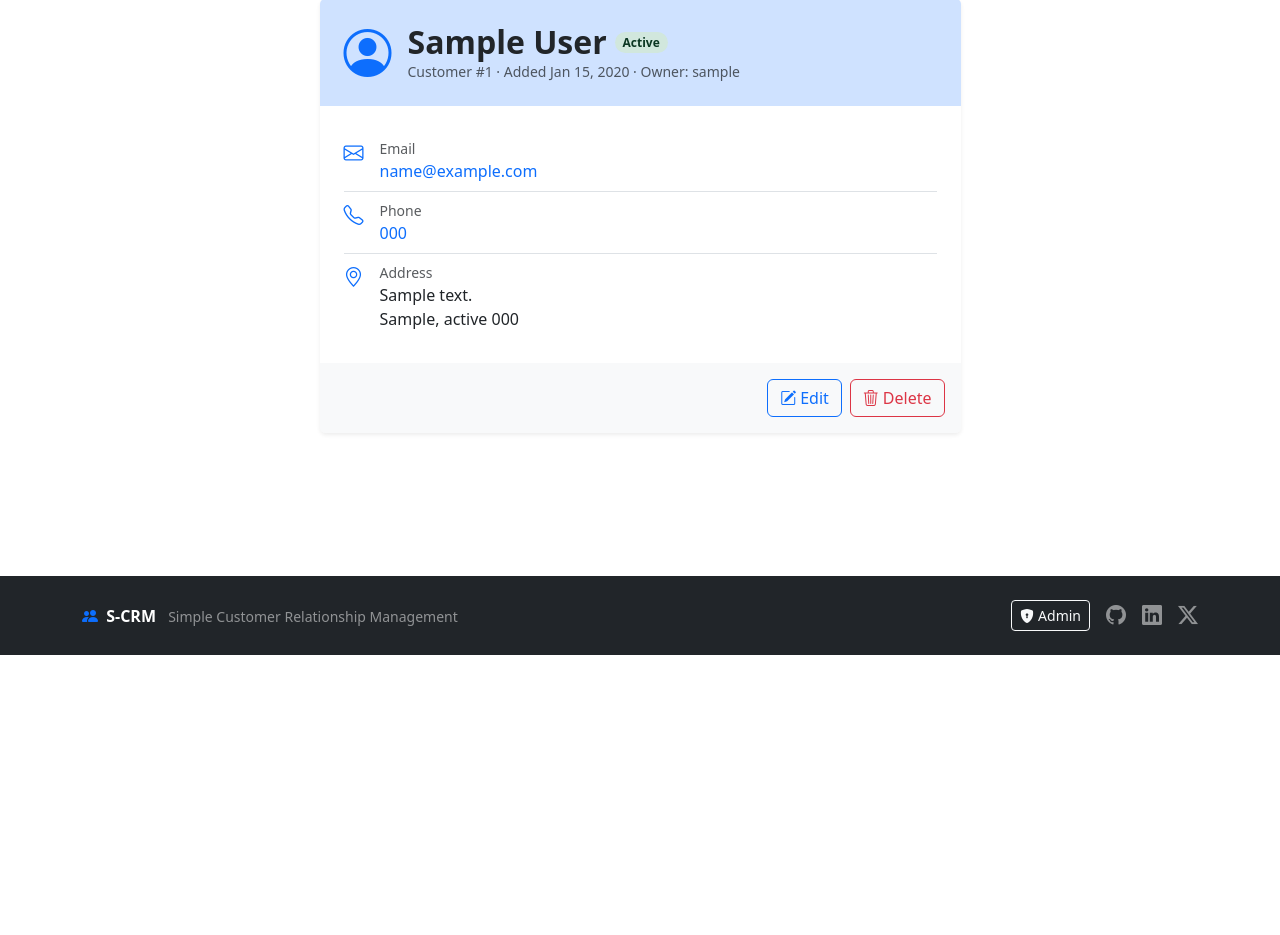
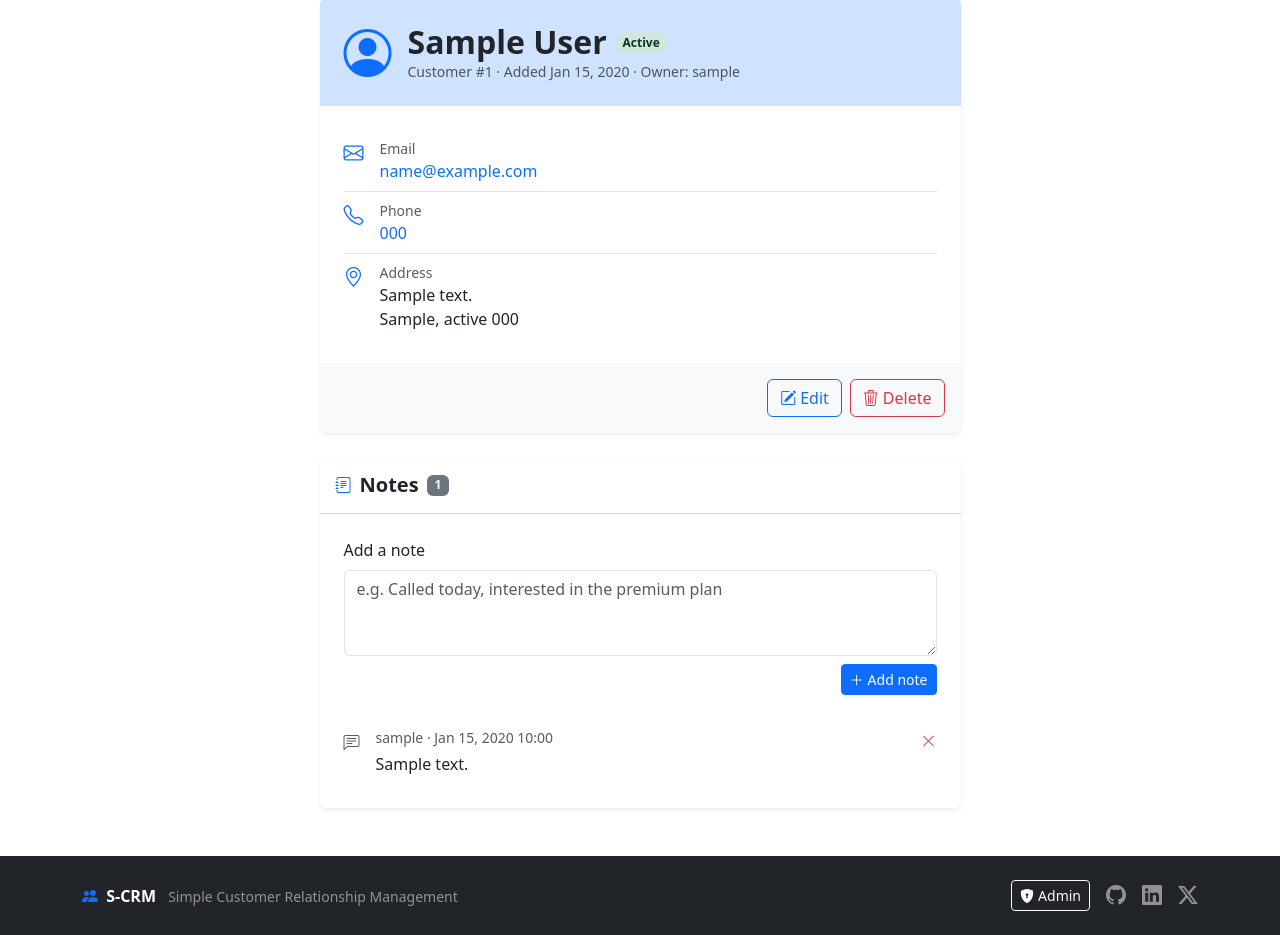
Before and after one commit to sumanshekhar698/s_crm, a Django app: page /record/1/ in a window 1280 px wide. Shown: the part 145-1080 px from the top of the page. Before the commit the page ends 800 px from the top, so only its background shows below. Run offline with Django 5.2, Linux system fonts and the light colour scheme; a user stored in the database is signed in; tables that the repository leaves empty hold one stand-in row (values such as "Sample post").

Commit message:
Add notes per customer (Note model with ForeignKey to Record)
Notes timeline on the record page, add/delete views scoped to the user's customers, and an inline in the admin.

Co-authored-by: Cursor <cursoragent@cursor.com>

```diff
--- a/customers/forms.py
+++ b/customers/forms.py
@@ -1,7 +1,7 @@
 from django.contrib.auth.forms import UserCreationForm
 from django.contrib.auth.models import User
 from django import forms
-from .models import Record
+from .models import Note, Record
 
 class SignUpForm(UserCreationForm):
 	first_name = forms.CharField(label="First name", max_length=100)
@@ -94,3 +94,18 @@ class AddRecordForm(forms.ModelForm):
 			if name in self.fields:
 				css = self.fields[name].widget.attrs.get('class', '')
 				self.fields[name].widget.attrs['class'] = f'{css} is-invalid'.strip()
+
+
+class NoteForm(forms.ModelForm):
+
+	class Meta:
+		model = Note
+		fields = ('body',)
+		labels = {'body': 'Add a note'}
+		widgets = {
+			'body': forms.Textarea(attrs={
+				'class': 'form-control',
+				'rows': 3,
+				'placeholder': 'e.g. Called today, interested in the premium plan',
+			}),
+		}
--- a/customers/models.py
+++ b/customers/models.py
@@ -31,3 +31,17 @@ class Record(models.Model):
 
 	def __str__(self):
 		return(f"{self.first_name} {self.last_name}")
+
+
+class Note(models.Model):
+	# related_name='notes' lets us write record.notes.all() instead of record.note_set.all()
+	record = models.ForeignKey(Record, on_delete=models.CASCADE, related_name='notes')
+	author = models.ForeignKey(settings.AUTH_USER_MODEL, on_delete=models.SET_NULL, null=True, blank=True)
+	body = models.TextField()
+	created_at = models.DateTimeField(auto_now_add=True)
+
+	class Meta:
+		ordering = ['-created_at', '-pk']
+
+	def __str__(self):
+		return f"Note on {self.record} ({self.created_at:%Y-%m-%d})"
--- a/customers/templates/customers/record.html
+++ b/customers/templates/customers/record.html
@@ -88,6 +88,55 @@
 
             </div>
 
+            <!-- Notes -->
+            <div class="card shadow-sm border-0 mt-4">
+
+                <div class="card-header bg-body py-3 d-flex align-items-center gap-2">
+                    <i class="bi bi-journal-text text-primary"></i>
+                    <h5 class="mb-0 fw-bold">Notes</h5>
+                    <span class="badge bg-secondary">{{ notes|length }}</span>
+                </div>
+
+                <div class="card-body p-4">
+
+                    <form method="post" action="{% url 'add_note' customer_record.pk %}" class="mb-4">
+                        {% csrf_token %}
+                        <label for="{{ note_form.body.id_for_label }}" class="form-label">{{ note_form.body.label }}</label>
+                        {{ note_form.body }}
+                        <div class="d-flex justify-content-end mt-2">
+                            <button type="submit" class="btn btn-sm btn-primary">
+                                <i class="bi bi-plus-lg me-1"></i>Add note
+                            </button>
+                        </div>
+                    </form>
+
+                    <ul class="list-group list-group-flush">
+                        {% for note in notes %}
+                        <li class="list-group-item px-0 d-flex gap-3">
+                            <i class="bi bi-chat-left-text text-body-secondary mt-1"></i>
+                            <div class="flex-grow-1">
+                                <div class="small text-body-secondary mb-1">
+                                    {{ note.author.username|default:"Deleted user" }} &middot; {{ note.created_at|date:"M d, Y H:i" }}
+                                </div>
+                                <div>{{ note.body|linebreaksbr }}</div>
+                            </div>
+                            <form method="post" action="{% url 'delete_note' note.pk %}"
+                                  onsubmit="return confirm('Delete this note?');">
+                                {% csrf_token %}
+                                <button type="submit" class="btn btn-sm btn-link text-danger p-0" title="Delete note" aria-label="Delete note">
+                                    <i class="bi bi-x-lg"></i>
+                                </button>
+                            </form>
+                        </li>
+                        {% empty %}
+                        <li class="list-group-item px-0 text-muted small">No notes yet.</li>
+                        {% endfor %}
+                    </ul>
+
+                </div>
+
+            </div>
+
         </div>
 
     </div>
--- a/customers/urls.py
+++ b/customers/urls.py
@@ -30,4 +30,7 @@ urlpatterns = [
   path('delete_record/<int:pk>/', views.delete_record, name='delete_record'),
   path('add_record/', views.add_record, name='add_record'),
   path('update_record/<int:pk>/', views.update_record, name='update_record'),
+
+  path('record/<int:pk>/notes/add/', views.add_note, name='add_note'),
+  path('notes/<int:pk>/delete/', views.delete_note, name='delete_note'),
 ]
--- a/customers/views.py
+++ b/customers/views.py
@@ -10,8 +10,8 @@ from django.core.paginator import Paginator
 from django.db.models import Count, Q
 from django.utils import timezone
 from django.utils.http import url_has_allowed_host_and_scheme
-from .forms import SignUpForm, AddRecordForm
-from .models import Record
+from .forms import SignUpForm, AddRecordForm, NoteForm
+from .models import Note, Record
 
 
 SORT_FIELDS = {
@@ -160,7 +160,39 @@ def logout_view(request):
 def customer_record(request, pk):
     # Looking up inside visible_records() turns "someone else's customer" into a plain 404
     customer_record = get_object_or_404(visible_records(request.user), pk=pk)
-    return render(request, 'customers/record.html', {'customer_record': customer_record})
+    return render(request, 'customers/record.html', {
+        'customer_record': customer_record,
+        'notes': customer_record.notes.select_related('author'),
+        'note_form': NoteForm(),
+    })
+
+
+@login_required
+def add_note(request, pk):
+    customer_record = get_object_or_404(visible_records(request.user), pk=pk)
+    if request.method != 'POST':
+        return redirect('record', pk=pk)
+
+    form = NoteForm(request.POST)
+    if form.is_valid():
+        note = form.save(commit=False)
+        note.record = customer_record
+        note.author = request.user
+        note.save()
+        messages.success(request, "Note added.")
+    else:
+        messages.error(request, "A note can't be empty.")
+    return redirect('record', pk=pk)
+
+
+@login_required
+def delete_note(request, pk):
+    # The note must belong to a customer this user can see
+    note = get_object_or_404(Note, pk=pk, record__in=visible_records(request.user))
+    if request.method == 'POST':
+        note.delete()
+        messages.success(request, "Note deleted.")
+    return redirect('record', pk=note.record_id)
 
 
 @login_required
```
Also changed, not shown: customers/admin.py (+16 -1 lines), customers/migrations/0005_note.py (added).
